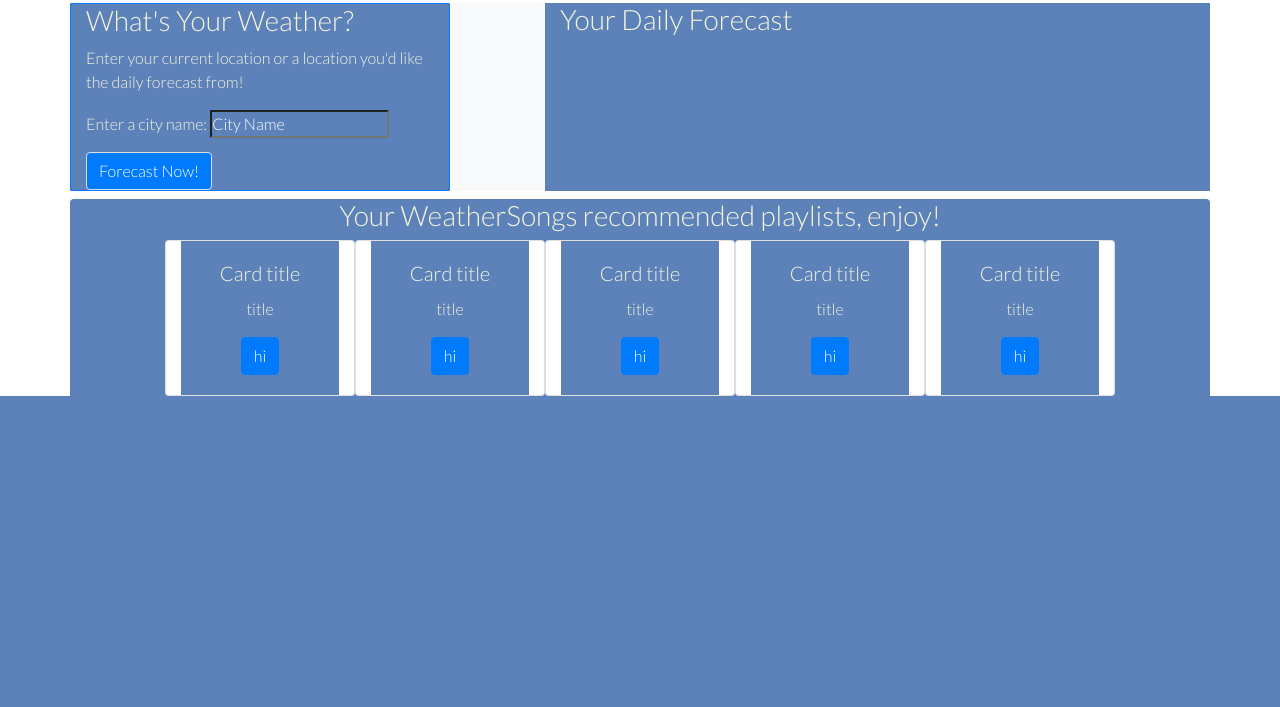
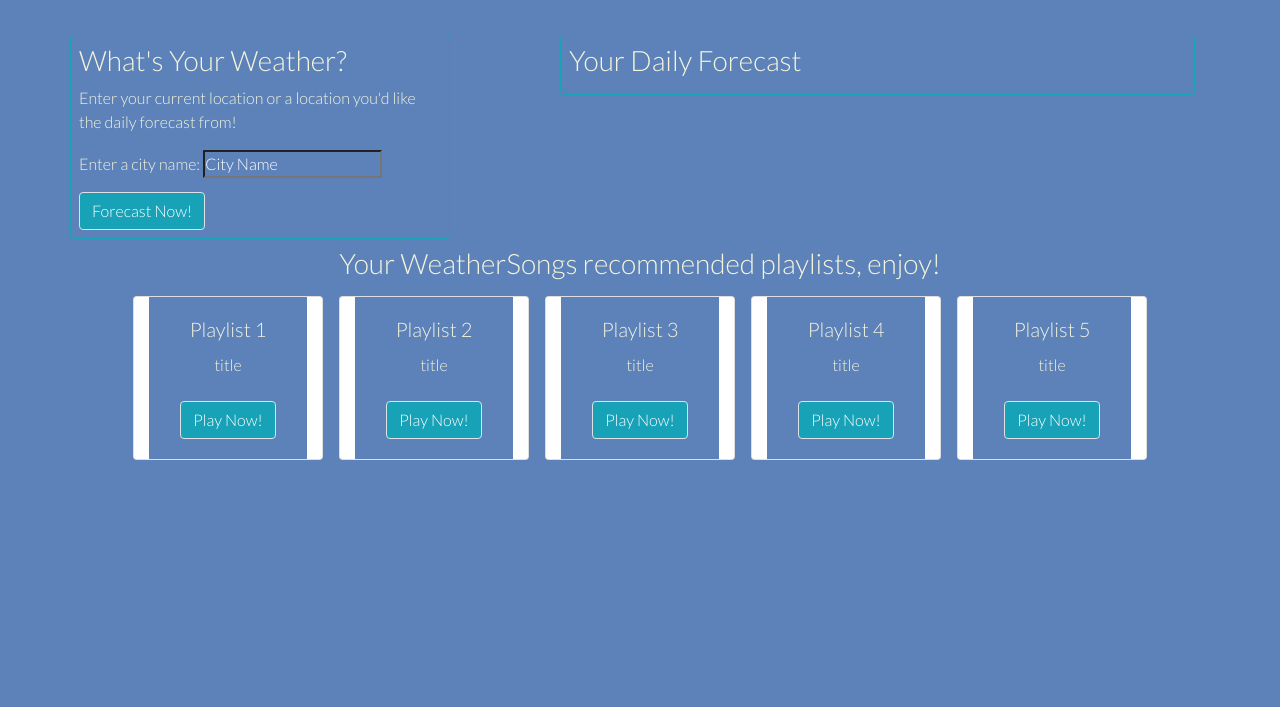
Before and after one commit to a-hines/lovelace-group, a plain HTML site: page index.html in a window 1280 px wide. Shown: the part 93-800 px from the top of the page. Drawn offline with nearby package versions, Linux system fonts and the light colour scheme; no server answers.

Commit message:
bootstrap updated

```diff
--- a/assets/style.css
+++ b/assets/style.css
@@ -17,6 +17,12 @@ font-family: 'Lato', sans-serif;
     color: var(--text-color);
 }
 
+body {
+  background-color: #5d82ba;
+}
+
+
+
 input::-webkit-input-placeholder,
 textarea::-webkit-input-placeholder {
   color: white;
--- a/index.html
+++ b/index.html
@@ -17,7 +17,7 @@
 </head>
 <body>
     <!-- Title & Description -->
-    <header class="container rounded">
+    <header class="p-3 container rounded">
         <h1>
             ☔WeatherSongs🎸
         </h1>
@@ -29,7 +29,7 @@
     <!-- Daily Forecast -->
     <section class="location-entry container">
         <div class="location-form row rounded">
-            <div class="col-4 rounded border border-primary ">
+            <div class="p-2 col-4 rounded border border-info ">
                 <h3>What's Your Weather?</h3>
                 <p>Enter your current location or a location you'd like the daily forecast from!</p>
 
@@ -37,12 +37,12 @@
                 <form class="form-element">
                     <label for="city">Enter a city name:</label>
                     <input  type="text" placeholder="City Name" name="city" id="city" />
-                    <button class=" mt-2 btn btn-primary text light type border rounded="submit">Forecast Now!</button>
+                    <button class="mt-2 btn btn-info type border rounded="submit">Forecast Now!</button>
                 </form>
             </div>
-            <div class="col-1 bg-light"></div>
+            <div class="col-1"></div>
             <div class="col-7 rounded">
-                <div class="forecast-area rounded">
+                <div class="forecast-area p-2 rounded border border-5 border-info">
                     <h3>Your Daily Forecast</h3>
                 </div>
             </div>
@@ -55,39 +55,39 @@
     <div class="container text-center mt-2 rounded">
         <h3>Your WeatherSongs recommended playlists, enjoy!</h3>
         <div class="row justify-content-md-center">
-            <div class="card col-2" style="width: 18rem;">
+            <div class="m-2 card col-2" style="width: 18rem;">
                 <div class="card-body">
-                  <h5 class="card-title">Card title</h5>
+                  <h5 class="card-title">Playlist 1</h5>
                   <p class="card-text">title</p>
-                  <a href="#" class="btn btn-primary">hi</a>
+                  <a href="#" class="mt-2 btn btn-info type border rounded">Play Now!</a>
                 </div>
             </div>
-            <div class="card col-2" style="width: 18rem;">
+            <div class="m-2 card col-2" style="width: 18rem;">
                 <div class="card-body">
-                  <h5 class="card-title">Card title</h5>
+                  <h5 class="card-title">Playlist 2</h5>
                   <p class="card-text">title</p>
-                  <a href="#" class="btn btn-primary">hi</a>
+                  <a href="#" class="mt-2 btn btn-info type border rounded">Play Now!</a>
                 </div>
             </div>
-            <div class="card col-2" style="width: 18rem;">
+            <div class="m-2 card col-2" style="width: 18rem;">
                 <div class="card-body">
-                  <h5 class="card-title">Card title</h5>
+                  <h5 class="card-title">Playlist 3</h5>
                   <p class="card-text">title</p>
-                  <a href="#" class="btn btn-primary">hi</a>
+                  <a href="#" class="mt-2 btn btn-info type border rounded">Play Now!</a>
                 </div>
             </div>
-            <div class="card col-2" style="width: 18rem;">
+            <div class="m-2 card col-2" style="width: 18rem;">
                 <div class="card-body">
-                  <h5 class="card-title">Card title</h5>
+                  <h5 class="card-title">Playlist 4</h5>
                   <p class="card-text">title</p>
-                  <a href="#" class="btn btn-primary">hi</a>
+                  <a href="#" class="mt-2 btn btn-info type border rounded">Play Now!</a>
                 </div>
             </div>
-            <div class="card col-2" style="width: 18rem;">
+            <div class="m-2 card col-2" style="width: 18rem;">
                 <div class="card-body">
-                  <h5 class="card-title">Card title</h5>
+                  <h5 class="card-title">Playlist 5</h5>
                   <p class="card-text">title</p>
-                  <a href="#" class="btn btn-primary">hi</a>
+                  <a href="#" class="mt-2 btn btn-info type border rounded">Play Now!</a>
                 </div>
             </div>
         </div>
```
